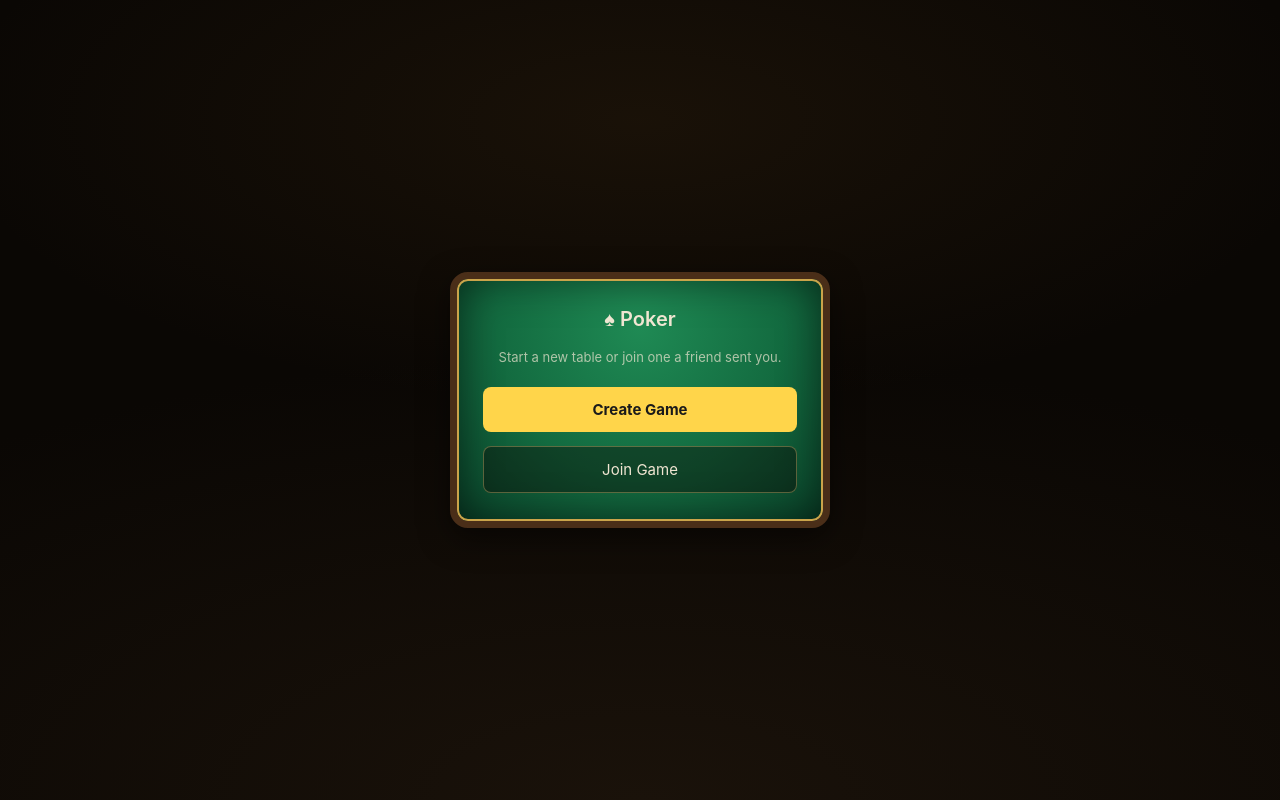
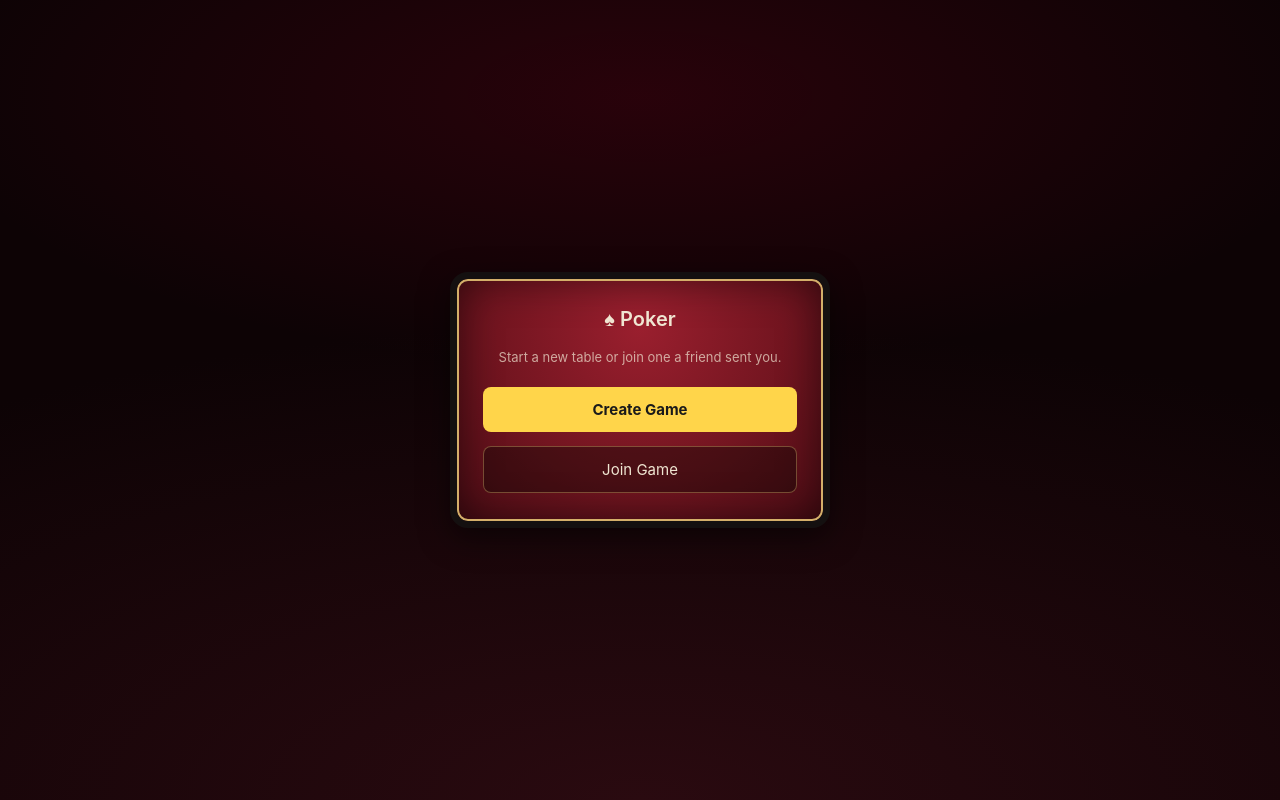
Before and after one commit to Ekansh236/poker-bot, a Django app: page / in a window 1280 px wide. Run offline with Django 5.2, Linux system fonts and the light colour scheme; parts of the project's set-up code (start-up, migrations or seed data) failed here and were passed over.

Commit message:
Switch to a red/black/gold casino palette instead of green/brown
Felt is now a deep casino red (the classic alternative to green) with
a black rail instead of wood -- gold piping stays as the trim between
them, same combo real casino tables use. The room background behind
the table shifted from a brown-tinted vignette to a red-tinted one on
near-black, so it's part of the same palette instead of a disconnected
neutral backdrop. Card backs moved from maroon to navy so they read as
their own object against the now-red felt instead of blending in.
Applied the same red/black treatment to the lobby/create/join panel.

Verified: JS syntax check, Django check, and the Node/DOM-stub harness
against the real page script all still pass clean -- this was a
colors-only change, no logic touched.

Co-Authored-By: Claude Sonnet 5 <noreply@anthropic.com>

```diff
--- a/table/templates/table/base.html
+++ b/table/templates/table/base.html
@@ -12,9 +12,9 @@
     min-height: 100vh;
     font-family: -apple-system, BlinkMacSystemFont, "Segoe UI", sans-serif;
     background:
-      radial-gradient(ellipse 90% 60% at 50% 15%, rgba(120,80,30,0.14), transparent 60%),
-      radial-gradient(ellipse 120% 80% at 50% 100%, #1a120a 0%, #0a0704 70%);
-    background-color: #0a0704;
+      radial-gradient(ellipse 90% 55% at 50% 12%, rgba(139,0,30,0.22), transparent 62%),
+      radial-gradient(ellipse 130% 85% at 50% 100%, #2a0a10 0%, #0d0305 70%);
+    background-color: #0a0305;
     color: #f0e6d2;
     display: flex;
     flex-direction: column;
@@ -25,9 +25,9 @@
   .card {
     width: 100%;
     max-width: 380px;
-    background: radial-gradient(ellipse at 50% 20%, #1f8a54 0%, #136b40 55%, #0a4028 100%);
-    border: 7px solid #4a2e18;
-    box-shadow: inset 0 0 0 2px #caa44a, inset 0 0 40px rgba(0,0,0,0.5), 0 10px 30px rgba(0,0,0,0.5);
+    background: radial-gradient(ellipse at 50% 20%, #9a1f2e 0%, #731520 55%, #4a0c14 100%);
+    border: 7px solid #141010;
+    box-shadow: inset 0 0 0 2px #d4af6a, inset 0 0 40px rgba(0,0,0,0.5), 0 10px 30px rgba(0,0,0,0.5);
     border-radius: 18px;
     padding: 28px 26px;
     display: flex;
```
Also changed, not shown: table/templates/table/play.html (+16 -11 lines).
